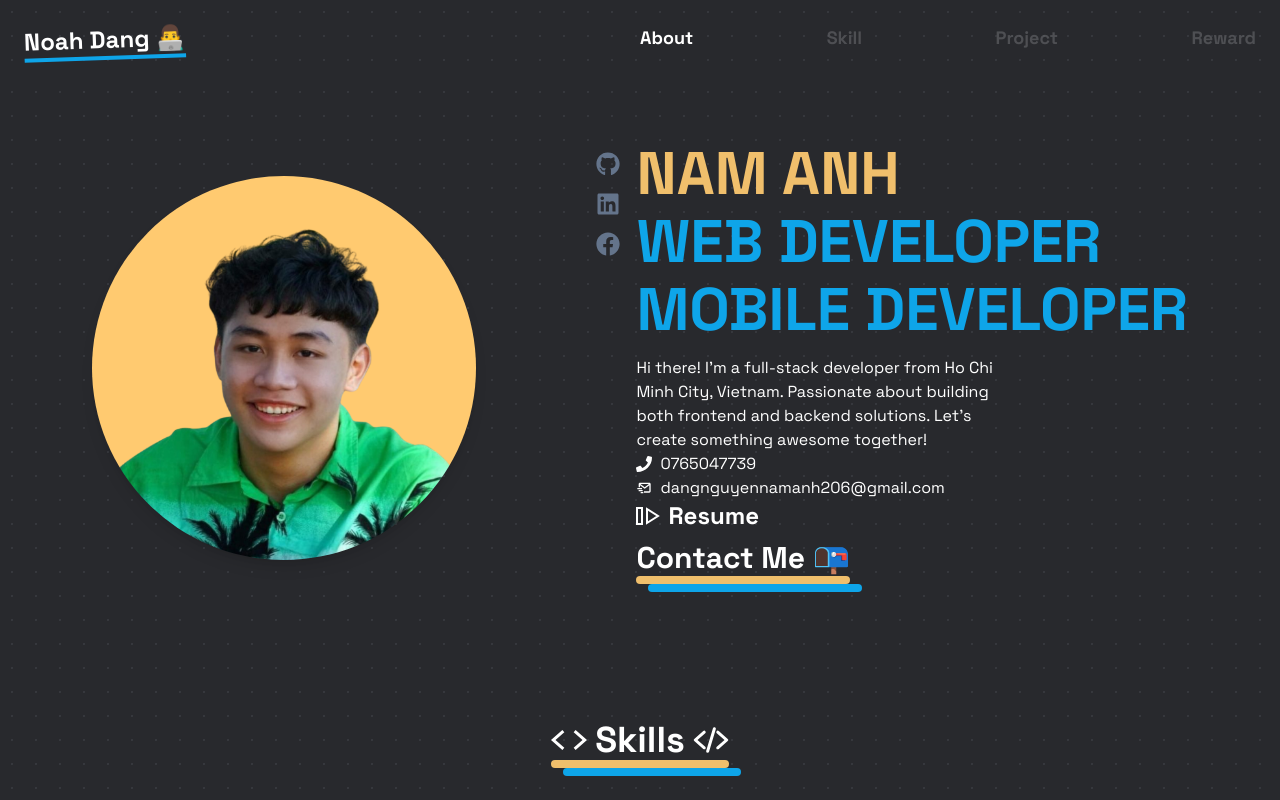
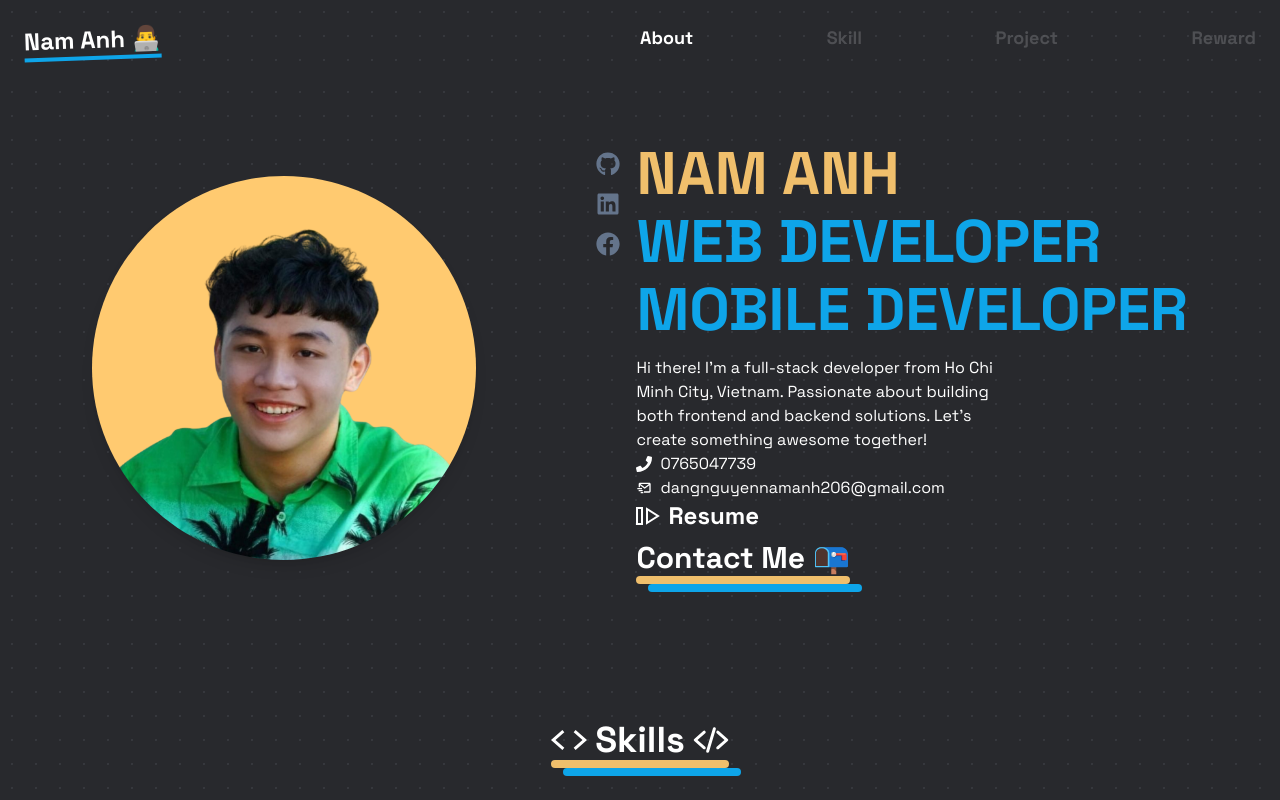
Before and after one commit to namanh2310/Porfolio-2024, a Next.js app: page / in a window 1280 px wide. Shown: the top 800 px of the page. Built offline with nearby package versions, Linux system fonts and the light colour scheme.

Commit message:
update nav

```diff
--- a/components/Navbar.tsx
+++ b/components/Navbar.tsx
@@ -59,7 +59,7 @@ export default function Navbar() {
         <>
         <nav className={`p-6 rounded-b-3xl sticky top-0 hidden md:flex justify-between max-w-7xl m-auto z-10 ${scrollPosition > 0 ? 'bg-navbg' : ''}`} style={{ backgroundColor: `rgba(52, 53, 59, ${navbarOpacity})` }}>
             <div className='w-1/2'>
-                <h1 className='text-white w-fit text-2xl font-bold underline underline-offset-8 decoration-sky-500 decoration-4 -rotate-2 transform transition duration-300 ease-in-out hover:-rotate-0 hover:scale-110 cursor-pointer'>Noah Dang 👨‍💻</h1>
+                <h1 className='text-white w-fit text-2xl font-bold underline underline-offset-8 decoration-sky-500 decoration-4 -rotate-2 transform transition duration-300 ease-in-out hover:-rotate-0 hover:scale-110 cursor-pointer'>Nam Anh 👨‍💻</h1>
             </div>
 
             <div className='w-1/2 hidden sm:flex justify-between'>
@@ -81,7 +81,7 @@ export default function Navbar() {
         </nav>
         <nav className={`md:hidden sm:flex bg-navbg fixed bottom-4 z-10 w-full p-6 rounded-full flex items-center justify-between`} >
             <div className='w-2/5'>
-                <h1 className='text-white w-fit text-xl font-bold underline underline-offset-8 decoration-sky-500 decoration-4 -rotate-2 transform transition duration-300 ease-in-out hover:-rotate-0 hover:scale-110 cursor-pointer'>Noah Dang 👨‍💻</h1>
+                <h1 className='text-white w-fit text-xl font-bold underline underline-offset-8 decoration-sky-500 decoration-4 -rotate-2 transform transition duration-300 ease-in-out hover:-rotate-0 hover:scale-110 cursor-pointer'>Nam Anh 👨‍💻</h1>
             </div>
             <div className='flex w-2/5 justify-around items-center'>
                 <Link onClick={() => handleItemClick('About')} className={`text-lg font-bold ${focus === 'About' ? 'text-white' : 'text-unfocus'}`} href='#about'><FaUser/></Link>
```
